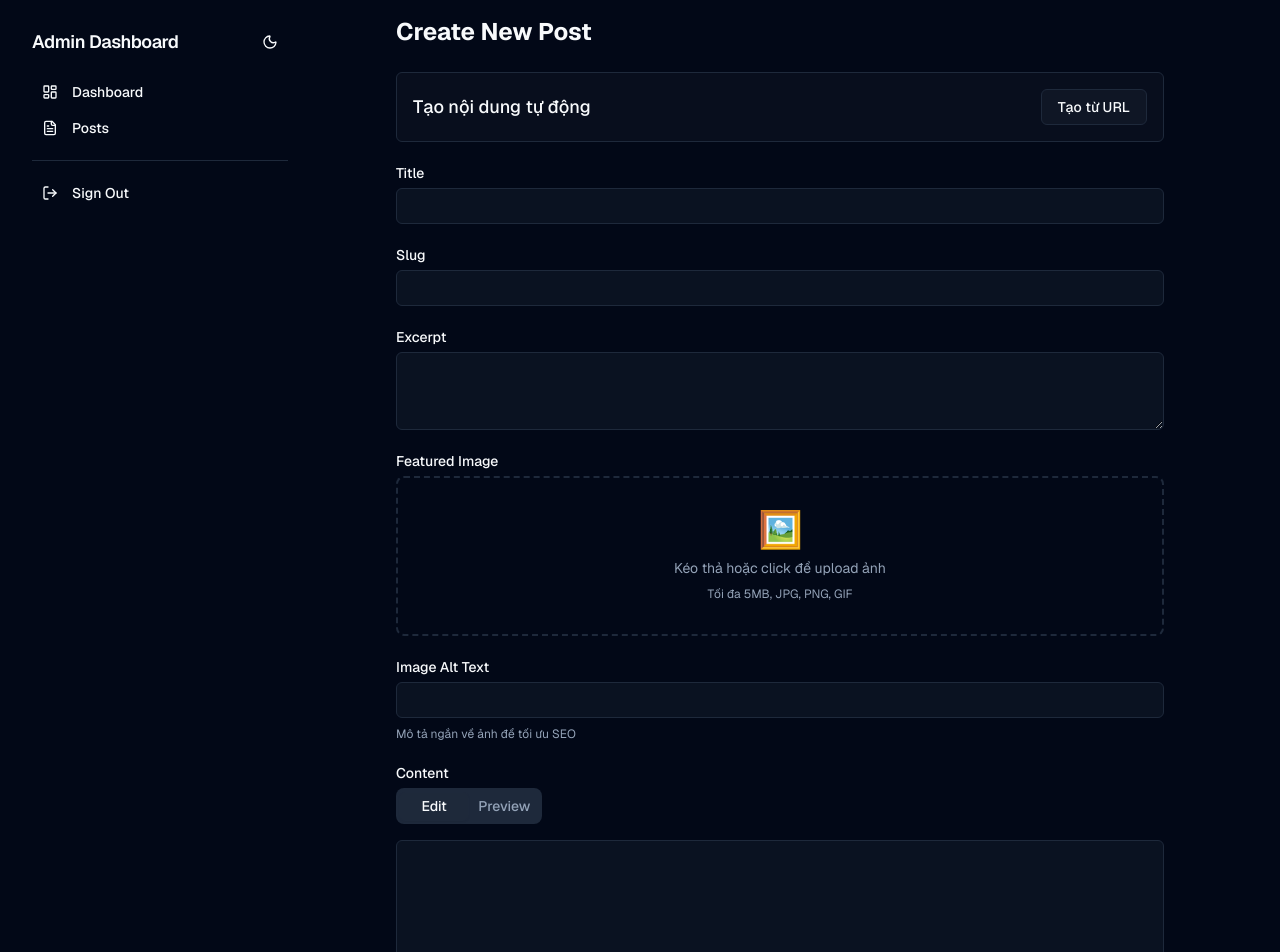
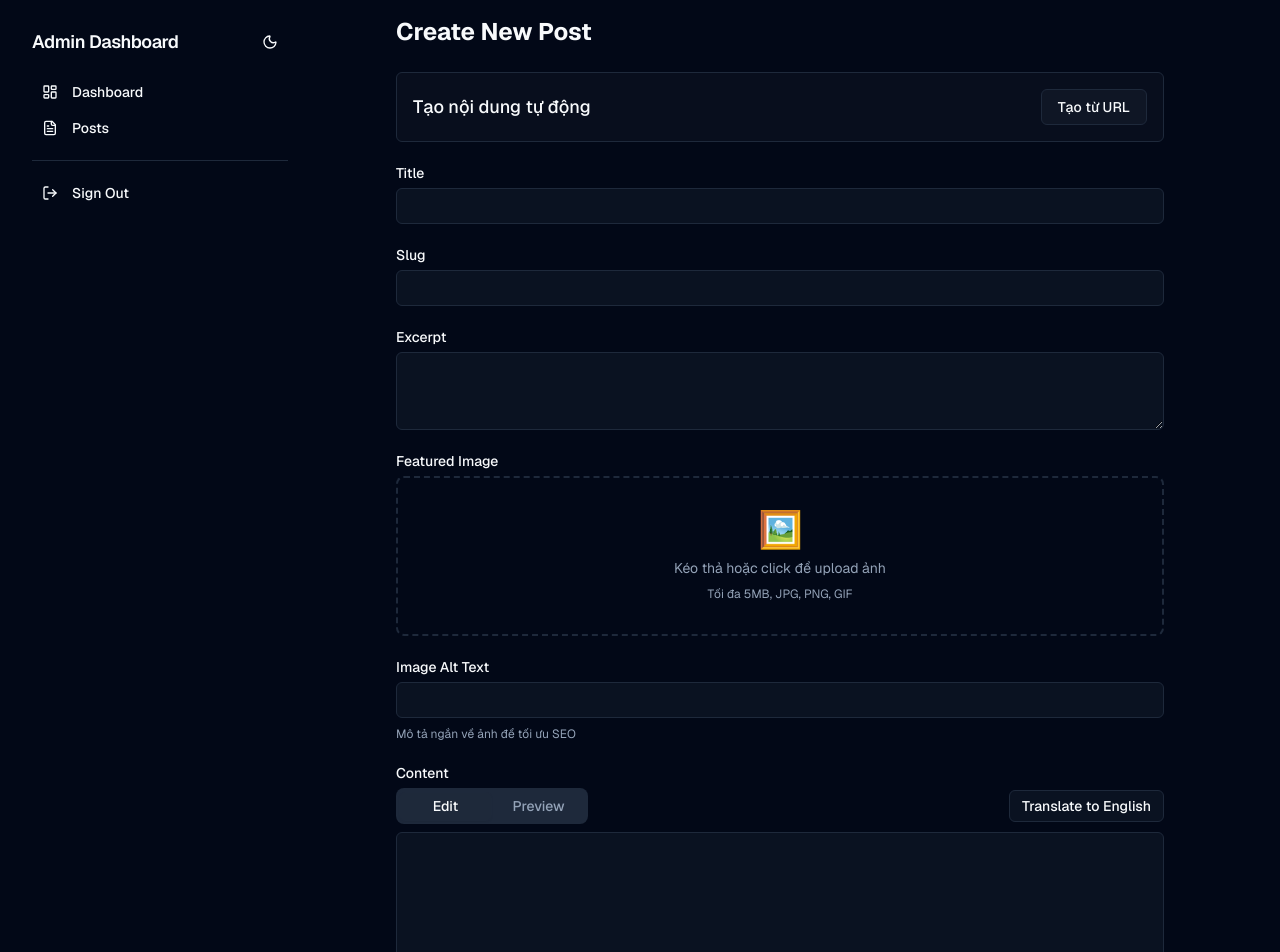
Before and after one commit to JohnWickBK99/seo-admin-app-frontend, a Next.js app: page /dashboard/posts/new in a window 1280 px wide. Shown: the top 952 px of the page. Built offline with nearby package versions, Linux system fonts and the light colour scheme.

Commit message:
Add translation feature to PostForm: Implement a new API route for translating content from Vietnamese to English. Enhance PostForm with a button to trigger translation, including error handling and loading state management.

```diff
--- /dev/null
+++ b/app/api/translate/route.ts
@@ -0,0 +1,75 @@
+import { NextRequest, NextResponse } from 'next/server';
+import { GoogleGenerativeAI } from '@google/generative-ai';
+
+// Khởi tạo Gemini API client
+const genAI = new GoogleGenerativeAI(process.env.GEMINI_API_KEY || '');
+const model = genAI.getGenerativeModel({ model: 'gemini-2.0-flash' });
+
+// Hàm dịch nội dung từ tiếng Việt sang tiếng Anh
+async function translateToEnglish(content: string) {
+  const prompt = `
+  Translate the following Vietnamese content to professional, high-quality English.
+  Maintain the original formatting including Markdown if present.
+  Return only the translated content without any explanations or comments.
+
+  Vietnamese content:
+  ${content}
+  `;
+
+  const result = await model.generateContent(prompt);
+  return result.response.text();
+}
+
+export async function POST(req: NextRequest) {
+  try {
+    const { content } = await req.json();
+
+    // Kiểm tra nội dung đầu vào
+    if (!content || typeof content !== 'string') {
+      return NextResponse.json({
+        success: false,
+        message: 'Nội dung không hợp lệ. Vui lòng cung cấp nội dung dạng chuỗi để dịch.'
+      }, { status: 400 });
+    }
+
+    // Giới hạn kích thước nội dung để tránh quá tải API
+    if (content.length > 100000) {
+      return NextResponse.json({
+        success: false,
+        message: 'Nội dung quá dài. Vui lòng giới hạn trong 100,000 ký tự.'
+      }, { status: 400 });
+    }
+
+    try {
+      // Thực hiện dịch nội dung
+      const translatedContent = await translateToEnglish(content);
+
+      // Trả về kết quả
+      return NextResponse.json({
+        success: true,
+        data: {
+          original: content,
+          translated: translatedContent,
+          source_language: 'Vietnamese',
+          target_language: 'English'
+        }
+      });
+    } catch (translationError) {
+      console.error('Translation error:', translationError);
+
+      return NextResponse.json({
+        success: false,
+        message: 'Lỗi khi dịch nội dung',
+        details: translationError instanceof Error ? translationError.message : 'Unknown error'
+      }, { status: 500 });
+    }
+  } catch (error: unknown) {
+    console.error('General error:', error);
+
+    return NextResponse.json({
+      success: false,
+      message: 'Lỗi không xác định',
+      details: error instanceof Error ? error.message : 'Unknown error'
+    }, { status: 500 });
+  }
+}
--- a/app/dashboard/posts/PostForm.tsx
+++ b/app/dashboard/posts/PostForm.tsx
@@ -56,6 +56,7 @@ export default function PostForm({
     initialData?.published ?? true
   );
   const [showUrlImport, setShowUrlImport] = useState<boolean>(false);
+  const [isTranslating, setIsTranslating] = useState(false);
 
   // Create form with type assertion to avoid complex type issues
   const form = useForm({
@@ -185,6 +186,46 @@ export default function PostForm({
     setShowUrlImport(false);
   };
 
+  // Translate content from Vietnamese to English
+  const handleTranslateContent = async () => {
+    try {
+      setIsTranslating(true);
+      const currentContent = form.getValues("content");
+
+      if (!currentContent.trim()) {
+        setErrorMessage("Không có nội dung để dịch");
+        setIsTranslating(false);
+        return;
+      }
+
+      const response = await fetch("/api/translate", {
+        method: "POST",
+        headers: { "Content-Type": "application/json" },
+        body: JSON.stringify({ content: currentContent }),
+      });
+
+      if (!response.ok) {
+        const errorData = await response.json();
+        setErrorMessage(errorData.message || "Lỗi khi dịch nội dung");
+        setIsTranslating(false);
+        return;
+      }
+
+      const data = await response.json();
+      if (data.success && data.data.translated) {
+        setValue("content", data.data.translated);
+        setErrorMessage(null);
+      } else {
+        setErrorMessage("Không thể dịch nội dung");
+      }
+    } catch (error) {
+      console.error("Translation error:", error);
+      setErrorMessage("Đã xảy ra lỗi khi dịch nội dung");
+    } finally {
+      setIsTranslating(false);
+    }
+  };
+
   return (
     <form
       onSubmit={(e) => {
@@ -261,11 +302,24 @@ export default function PostForm({
 
       <div className="space-y-2">
         <Label htmlFor="content">Content</Label>
+        <div className="flex justify-between items-center mb-2">
           <Tabs defaultValue="edit" className="w-full">
-          <TabsList className="grid grid-cols-2 mb-2">
+            <div className="flex justify-between items-center">
+              <TabsList className="grid grid-cols-2 w-48">
                 <TabsTrigger value="edit">Edit</TabsTrigger>
                 <TabsTrigger value="preview">Preview</TabsTrigger>
               </TabsList>
+              <Button
+                type="button"
+                variant="outline"
+                size="sm"
+                onClick={handleTranslateContent}
+                disabled={isTranslating}
+                className="ml-2"
+              >
+                {isTranslating ? "Đang dịch..." : "Translate to English"}
+              </Button>
+            </div>
             <TabsContent value="edit">
               <Textarea id="content" rows={15} {...register("content")} />
             </TabsContent>
@@ -287,6 +341,7 @@ export default function PostForm({
               </Card>
             </TabsContent>
           </Tabs>
+        </div>
         {errors.content && (
           <p className="text-sm text-destructive">
             {errors.content?.message as string}
```
Lines whose indentation alone changed are shown as unchanged.
